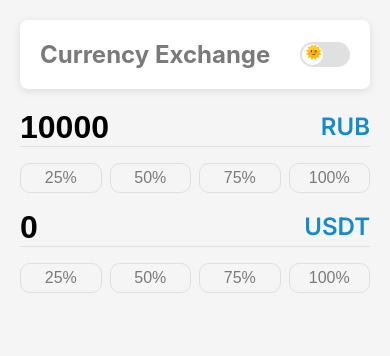
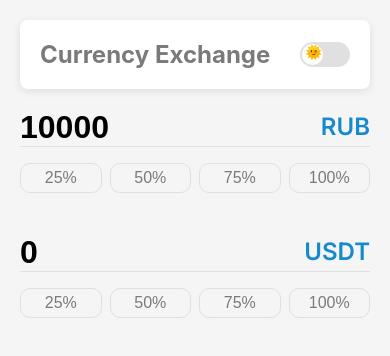
Before and after one commit to SmailK0T/Testing, a React (Vite) app: page / in a window 390 px wide. Shown: the top 356 px of the page. Built offline with nearby package versions, Linux system fonts and the light colour scheme.

Commit message:
update style

```diff
--- a/src/features/currency-exchange/ui/ExchangeForm/ExchangeForm.module.css
+++ b/src/features/currency-exchange/ui/ExchangeForm/ExchangeForm.module.css
@@ -34,16 +34,15 @@
 @media (max-width: 700px) {
     .container {
         flex-direction: column;
-        gap: 1rem;
+        gap: 0;
+    }
+    .inputBlock:first-child {
+        margin-bottom: 41px;
     }
 }
 
 /* Медиа-запрос для маленьких экранов */
 @media screen and (max-width: 370px) {
-    .container {
-        gap: 1rem;
-    }
-
     .inputBlock {
         padding: 10px;
     }
```
